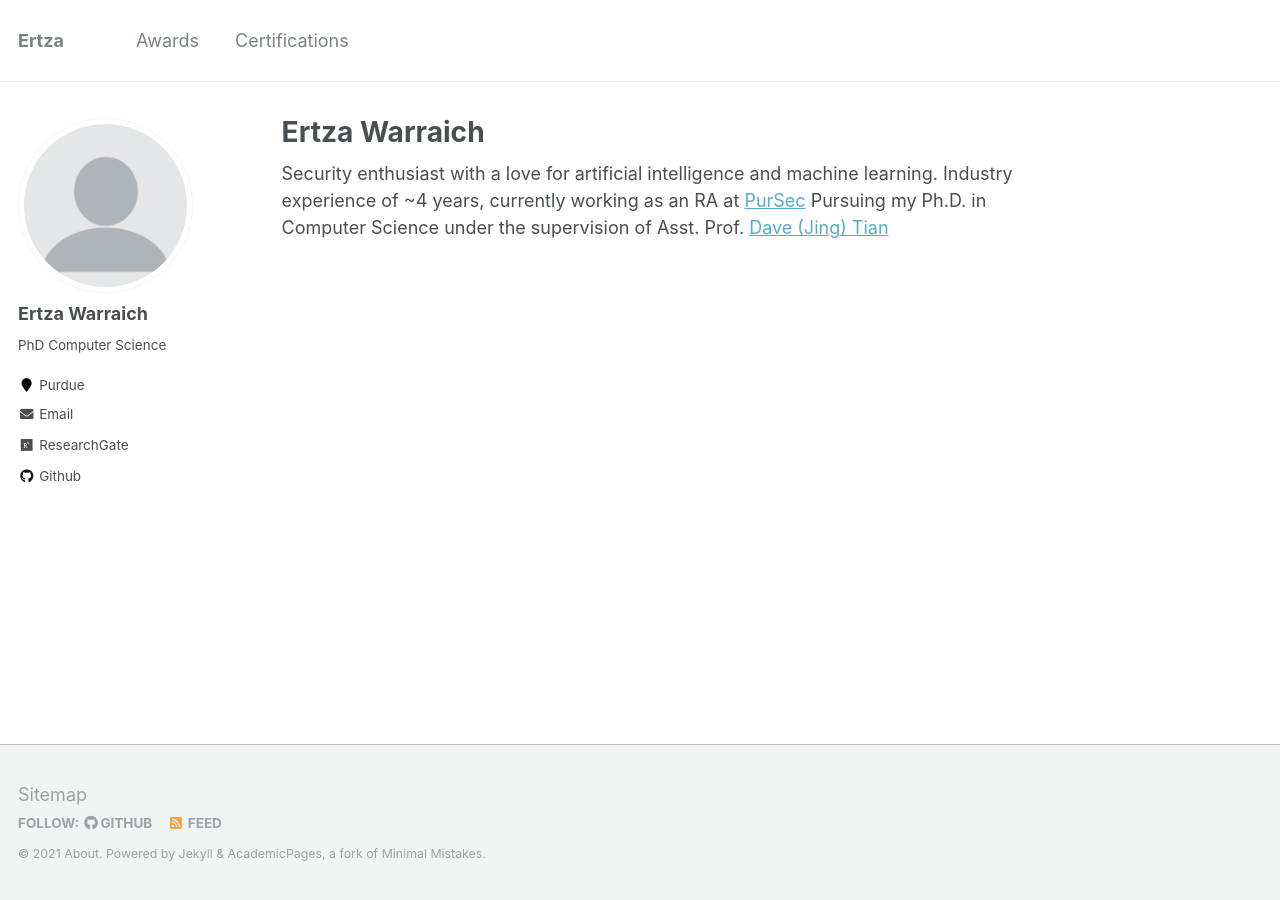
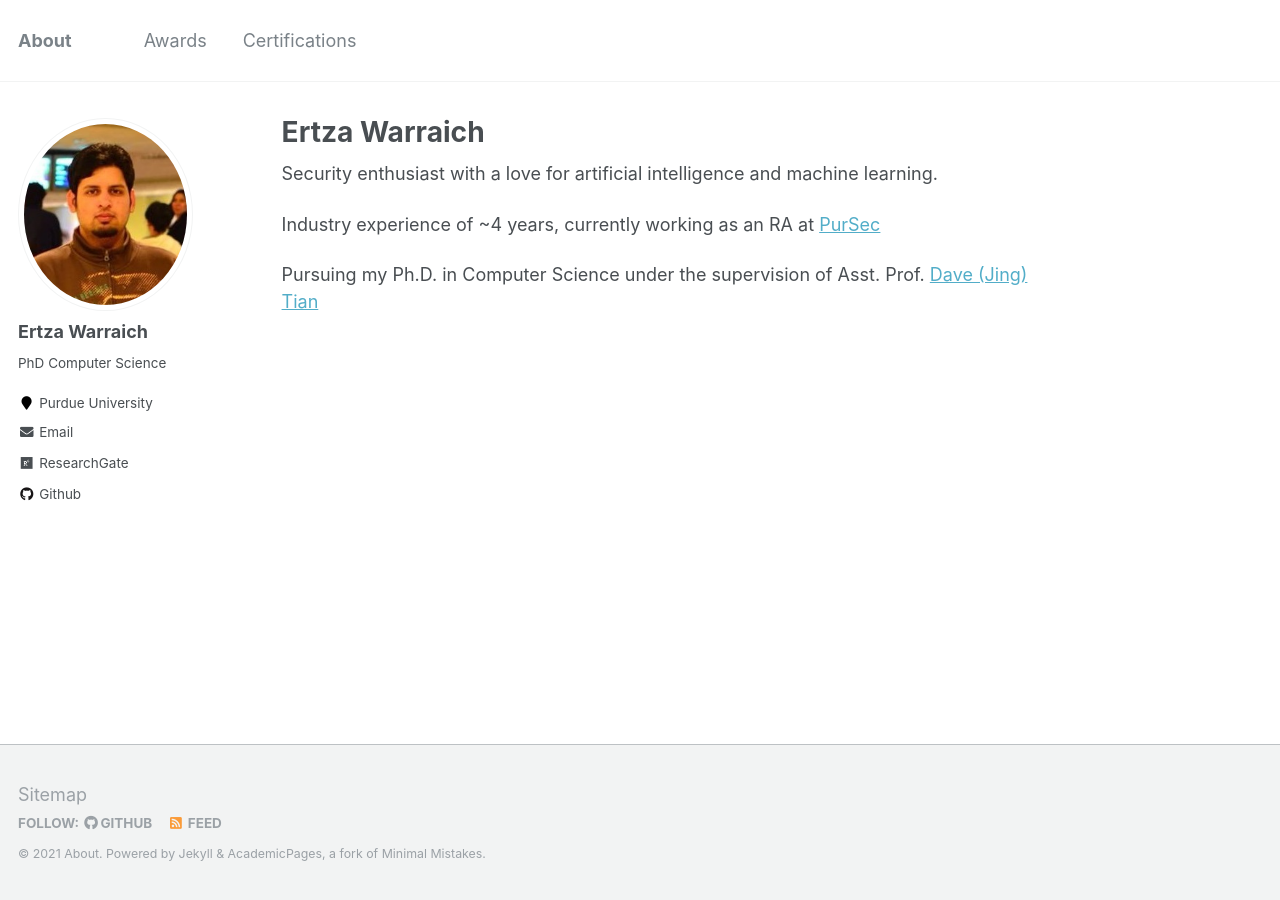
Before and after one commit to ertza/ertza.github.io, a Jekyll site: the page built from _pages/about.md, in a window 1280 px wide. Built offline with Jekyll 4.4.1, drawn with Linux system fonts in a browser that asks for light colours.

Commit message:
new template

```diff
--- a/_config.yml
+++ b/_config.yml
@@ -7,7 +7,7 @@
 
 # Site Settings
 locale                   : "en-US"
-title                    : "Ertza"
+title                    : "About"
 title_separator          : "-"
 name                     : &name "About"
 description              : &description ""
@@ -81,9 +81,9 @@ analytics:
 # Site Author
 author:
   name             : "Ertza Warraich"
-  avatar           : "profile.png"
+  avatar           : "mangla.jpg"
   bio              : "PhD Computer Science"
-  location         : "Purdue"
+  location         : "Purdue University"
   employer         :
   pubmed           :
   googlescholar    :
--- a/_pages/about.md
+++ b/_pages/about.md
@@ -9,5 +9,7 @@ redirect_from:
 ---
 
 Security enthusiast with a love for artificial intelligence and machine learning.
+
 Industry experience of ~4 years, currently working as an RA at [PurSec](https://pursec.cs.purdue.edu/)
+
 Pursuing my Ph.D. in Computer Science under the supervision of Asst. Prof. [Dave (Jing) Tian](https://davejingtian.org/)
```
Also changed, not shown: images/mangla.jpg (added), 1 other file.
